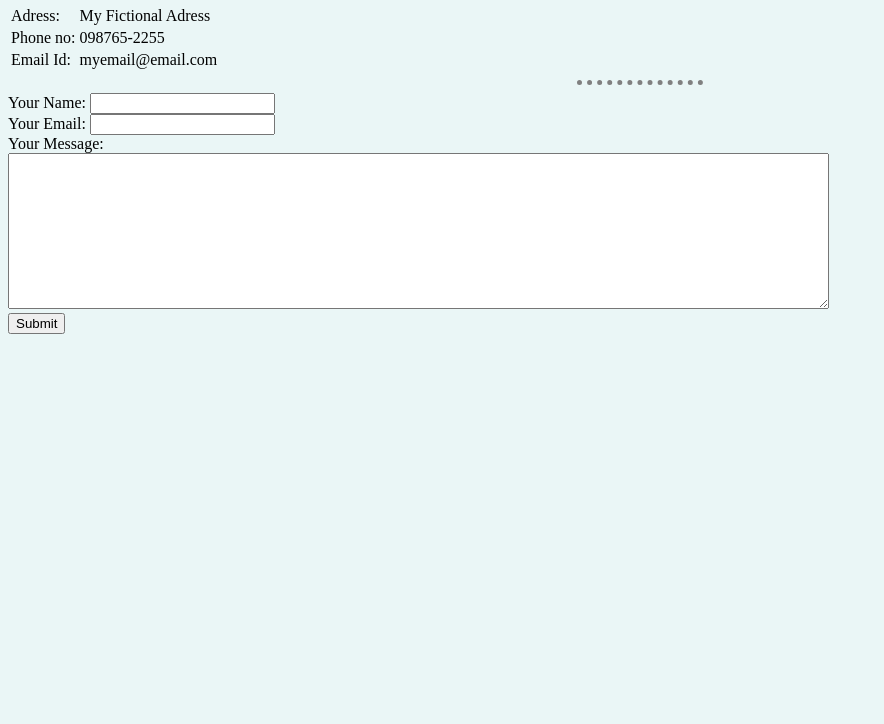
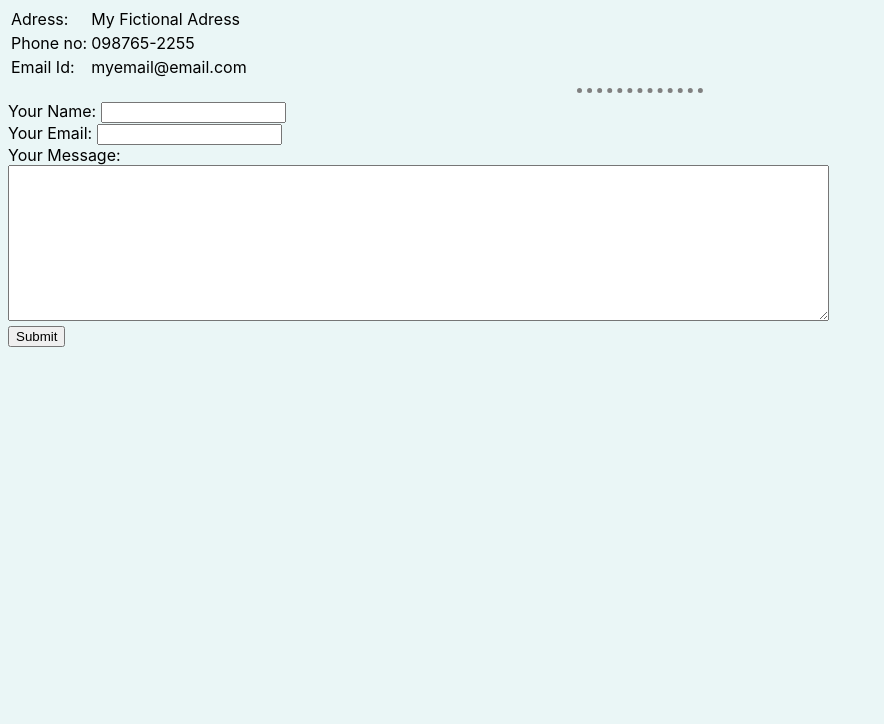
Before and after one commit to chinmay-j-pai/cv, a plain HTML site: page contact_me.html in a window 1280 px wide. Shown: the part 76-800 px from the top of the page, without its empty margins (0-884 px from the left). Drawn offline with Linux system fonts and the light colour scheme.

Commit message:
made minor changes

```diff
--- a/css/style.css
+++ b/css/style.css
@@ -2,6 +2,7 @@
 
 body{
     background-color: #EAF6F6;
+    font-family: "Alliance1","Alliance1Fallback",-apple-system,BlinkMacSystemFont,"Segoe UI",Helvetica,Arial,sans-serif,"Apple Color Emoji","Segoe UI Emoji";
 
 }
 
```
Also changed, not shown: index.html (+1 -1 lines).
